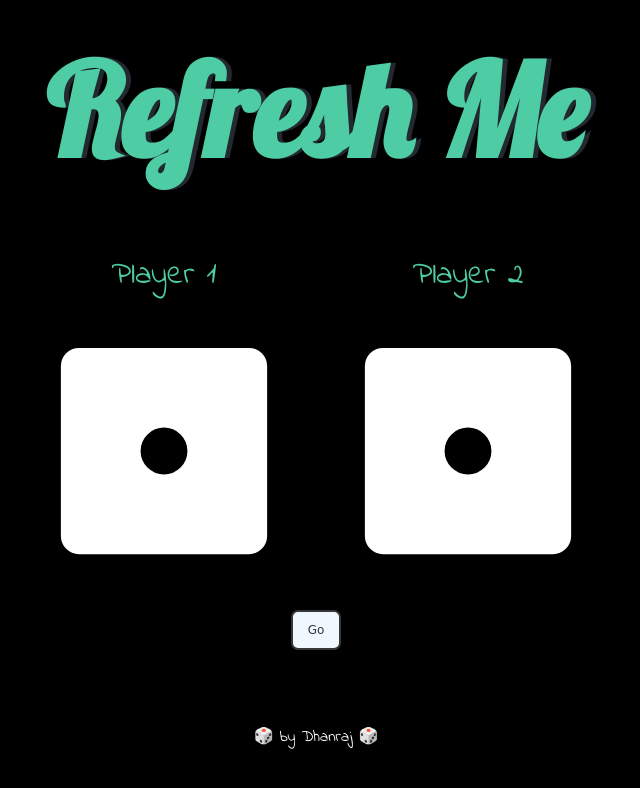
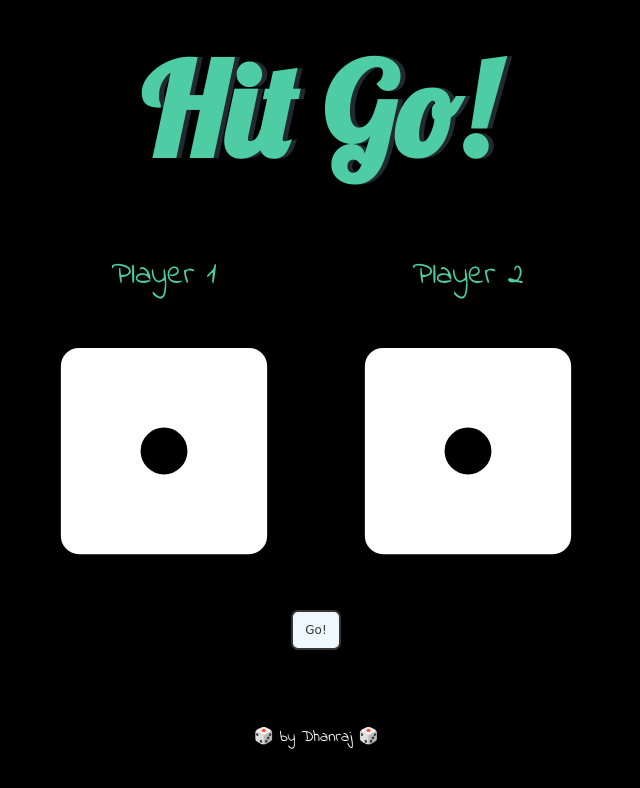
Before and after one commit to DH4NRAJ/dicee-game, a plain HTML site: page index.html in a window 1280 px wide. Shown: the whole page, without its empty margins (324-964 px from the left). Drawn offline with Linux system fonts and the light colour scheme.

Commit message:
Update index.html

```diff
--- a/index.html
+++ b/index.html
@@ -9,7 +9,7 @@
 </head>
 <body>
     <div class="container">
-        <h1>Refresh Me</h1>
+        <h1>Hit Go!</h1>
 
         <div class="dice">
             <p>Player 1</p>
@@ -20,7 +20,7 @@
             <img src="images/dice1.svg">
         </div>
     </div>
-    <button class="btn" onclick="shuffle()">Go</button>
+    <button class="btn" onclick="shuffle()">Go!</button>
 </body>
 <footer>
     <a href="https://github.com/DH4NRAJ">🎲 by Dhanraj 🎲</a>
```
